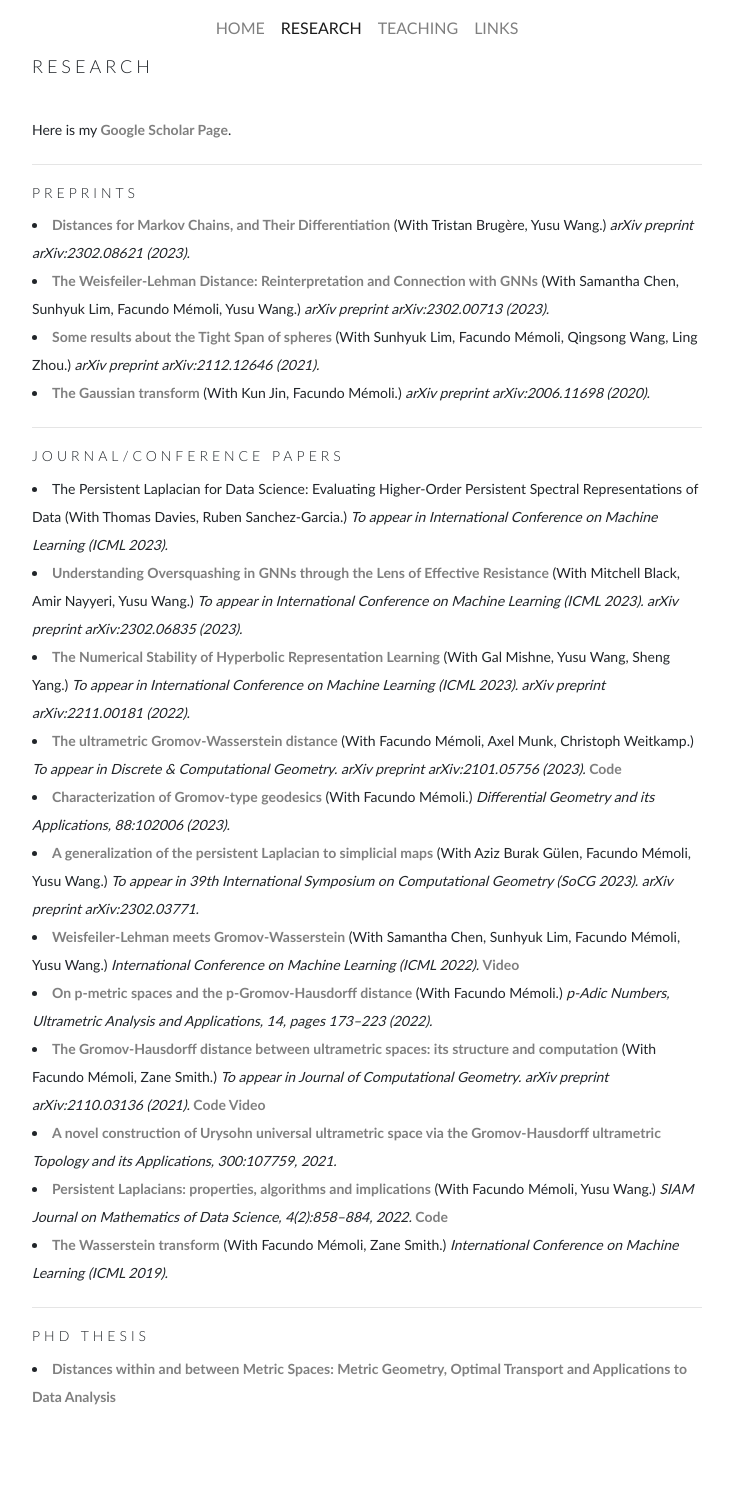
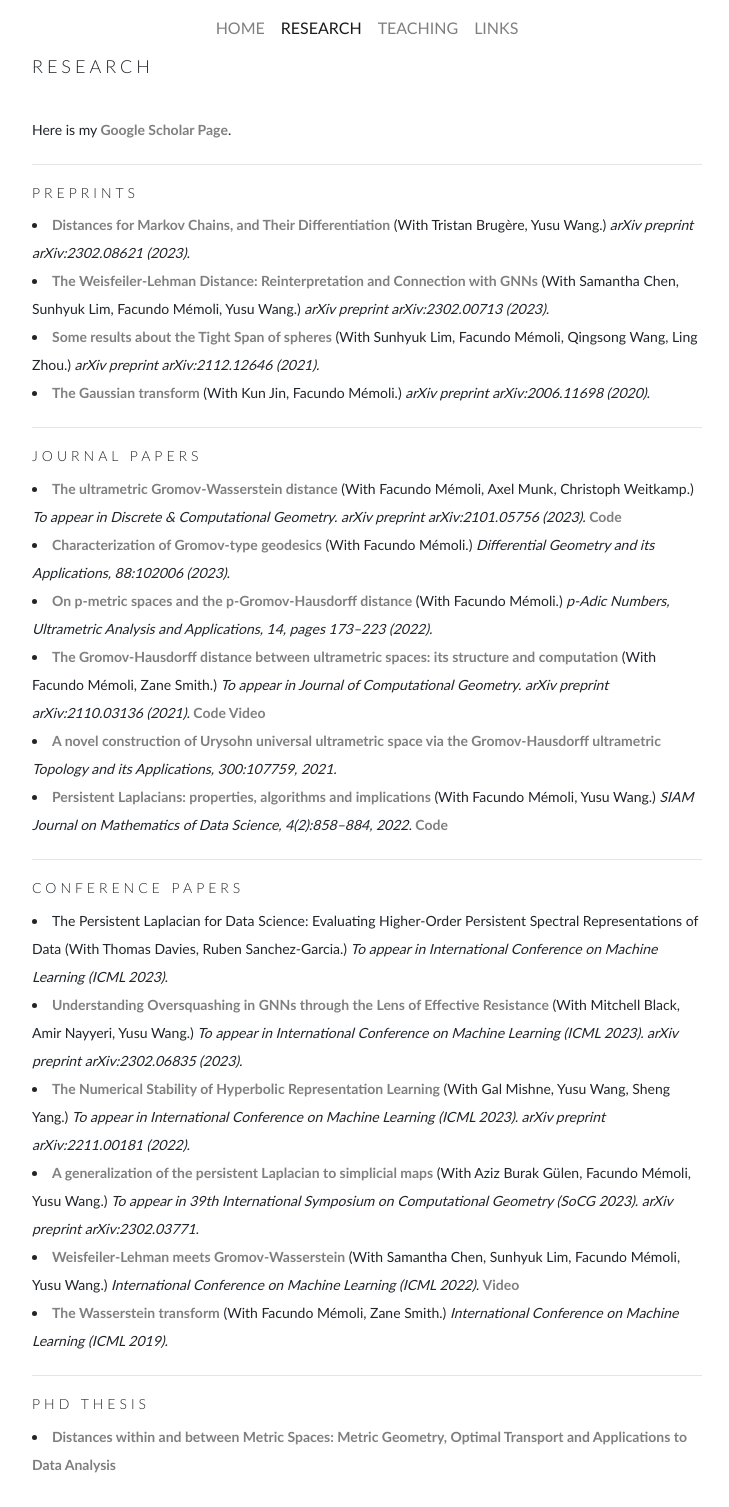
Before and after one commit to ZhengchaoW/ZhengchaoW.github.io, a Jekyll site: the page built from research.html, in a window 1280 px wide. Shown: the whole page, without its empty margins (273-1002 px from the left). Built offline with Jekyll 4.4.1, drawn with Linux system fonts in a browser that asks for light colours; before the commit the page ends 1439 px from its top, so only the background shows below that.

Commit message:
structure change

```diff
--- a/research.html
+++ b/research.html
@@ -27,9 +27,25 @@ opengraph:
         {% endfor %}
     </table>
     <hr>
-    <h3> Journal/Conference papers </h3>
+    <h3> Journal papers </h3>
     <table width="100%">
       {% for paper in site.data.papers.papers %}
+          <tr><li>
+                  {% if paper.link %}<a href="{{ paper.link }}">{{ paper.title }}</a> {% else %} {{ paper.title }} {% endif %}
+                  {% if paper.coauthors %} (With {{ paper.coauthors }}.) {% endif %}
+                  {% if paper.publishedat %} <span style="font-style: italic">{{ paper.publishedat }}.</span> {% endif %}
+                  {% if paper.code %} <a href="{{ paper.code }}"> Code </a> {% endif %}
+                  {% if paper.talk %} <a href="{{ paper.talk }}"> Video </a> {% endif %}
+                  <!-- <br>
+                  {% if paper.description %} {{ paper.description }} {% endif %} -->
+                </li>
+          </tr>
+      {% endfor %}
+  </table>
+  <hr>
+  <h3> Conference papers </h3>
+    <table width="100%">
+      {% for paper in site.data.conference.papers %}
           <tr><li>
                   {% if paper.link %}<a href="{{ paper.link }}">{{ paper.title }}</a> {% else %} {{ paper.title }} {% endif %}
                   {% if paper.coauthors %} (With {{ paper.coauthors }}.) {% endif %}
```
Also changed, not shown: _data/conference.yml (added, +31 -0 lines), _data/papers.yml (+0 -30 lines), index.html (+12 -1 lines).
